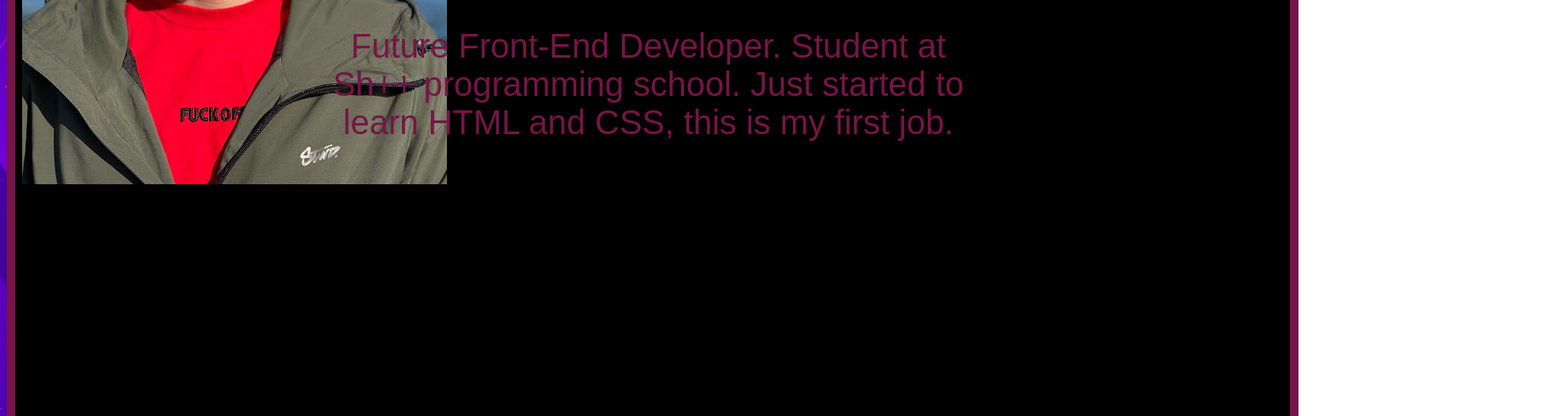
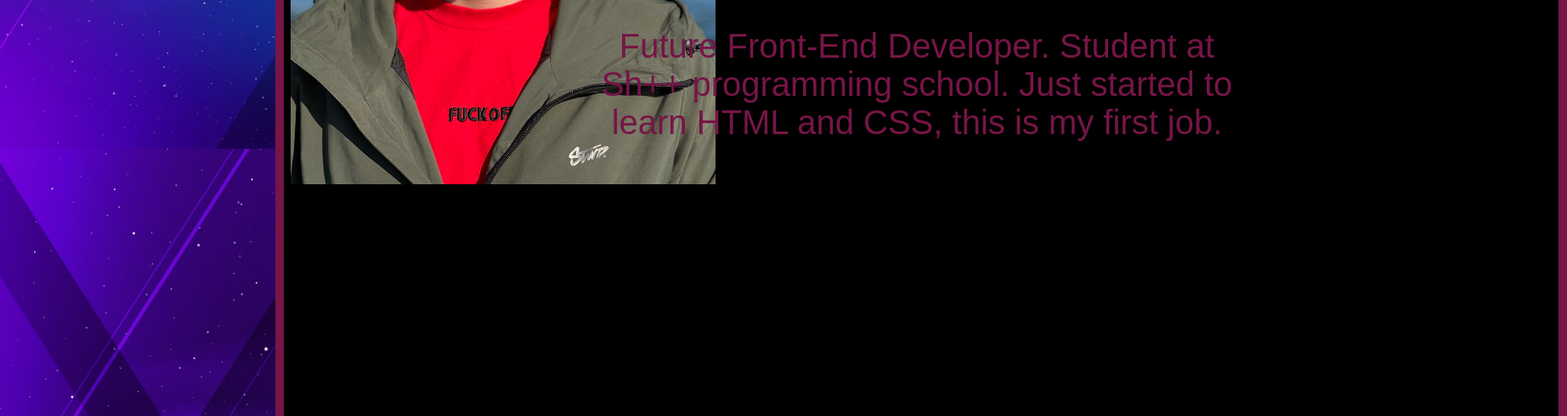
Before and after one commit to DmytroBoiarchuk/dmytroboiarchuk.github.io, a plain HTML site: page index.htm in a window 1280 px wide. Shown: the part 678-1168 px from the top of the page at 85% size, 1844 px wide, since content can reach past the window. Drawn offline with Linux system fonts and the light colour scheme.

Commit message:
Update style.css

```diff
--- a/Style/style.css
+++ b/Style/style.css
@@ -7,6 +7,7 @@
     color: #761547;
 }
 .main-frame {
+    left:25%;
     position: relative;
     width: 1500px;
     height: 1000px;
```
